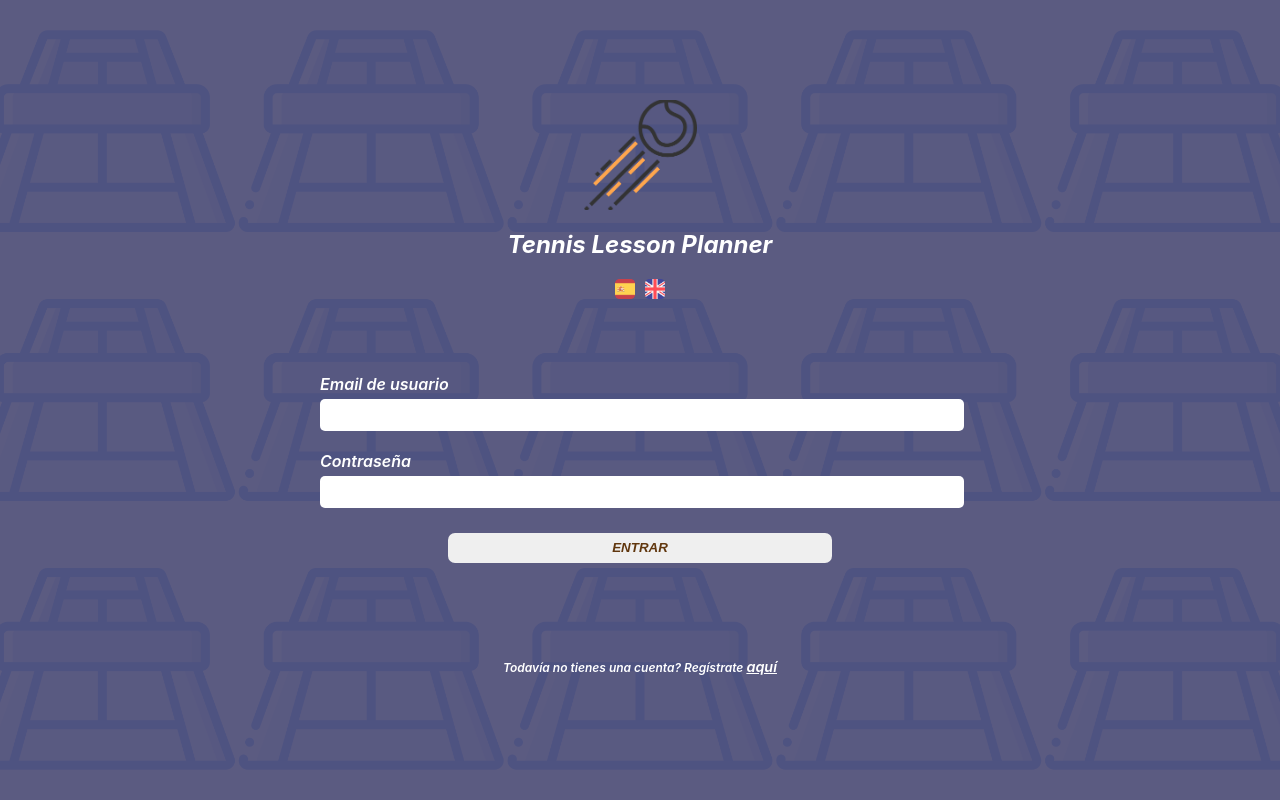
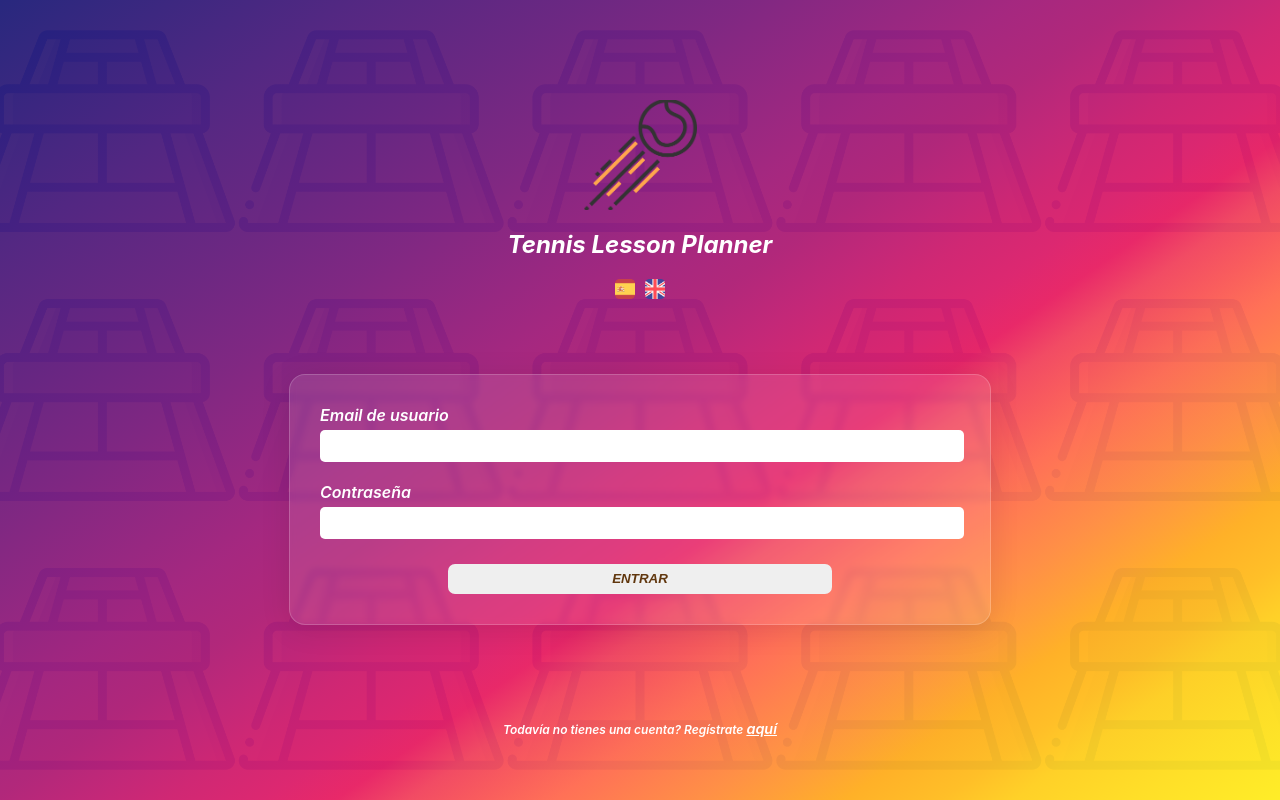
Before and after one commit to MarcoGarciaKoch/tennis-lesson-planner-app, a React (Create React App) app: page / in a window 1280 px wide. Built offline with nearby package versions, Linux system fonts and the light colour scheme; no server answers.

Commit message:
background-and-glass-effect-style-update

```diff
--- a/src/Pages/Auth/login/style.css
+++ b/src/Pages/Auth/login/style.css
@@ -7,7 +7,31 @@
     gap: 75px;
     width: 100vw;
     height: 100vh;
-    background-color: #090943aa;
+    background: linear-gradient(
+        145deg,
+        #000066d7 0%,
+        #34006bd7 15%,
+        #50006bd7 24%,
+        #68006bd7 31%,
+        #80006ad7 37%,
+        #940068d7 42%,
+        #a30062d7 47%,
+        #b8005fd7 51%,
+        #c7005ad7 54%,
+        #d60056d7 58%,
+        #e4014dd7 61%,
+        #ef2a47d7 64%,
+        #f83f3fd7 67%,
+        #ff5638d7 70%,
+        #ff692ed7 73%,
+        #ff7b24d7 76%,
+        #ff8e14d7 79%,
+        #ffa200d7 82%,
+        #ffb300d7 86%,
+        #ffc800d7 89%,
+        #ffd900d7 94%,
+        #ffea00d7 100%
+);
 }
 
 .login-main__container::before {
@@ -19,7 +43,7 @@
     background-size: 21%;
     background-position: center;
     z-index: -10;
-    opacity: 0.2;
+    opacity: 0.4;
 }
 
 .login-title-logo__container {
@@ -78,12 +102,21 @@
     flex-direction: column;
     gap: 20px;
     width: 50%;
+    padding: 30px;
+    /* From https://css.glass */
+    background: rgba(255, 255, 255, 0.1);
+    border-radius: 16px;
+    box-shadow: 0 4px 30px rgba(0, 0, 0, 0.1);
+    backdrop-filter: blur(3.0px);
+    -webkit-backdrop-filter: blur(3.0px);
+    border: 1px solid rgba(255, 255, 255, 0.19);
 }
 
 .login-form label {
     color: #ffffff;
     font-weight: 600;
     font-style: oblique;
+    z-index: 10;
 }
 
 .login-form input {
```
Also changed, not shown: src/App.css (+23 -0 lines).
